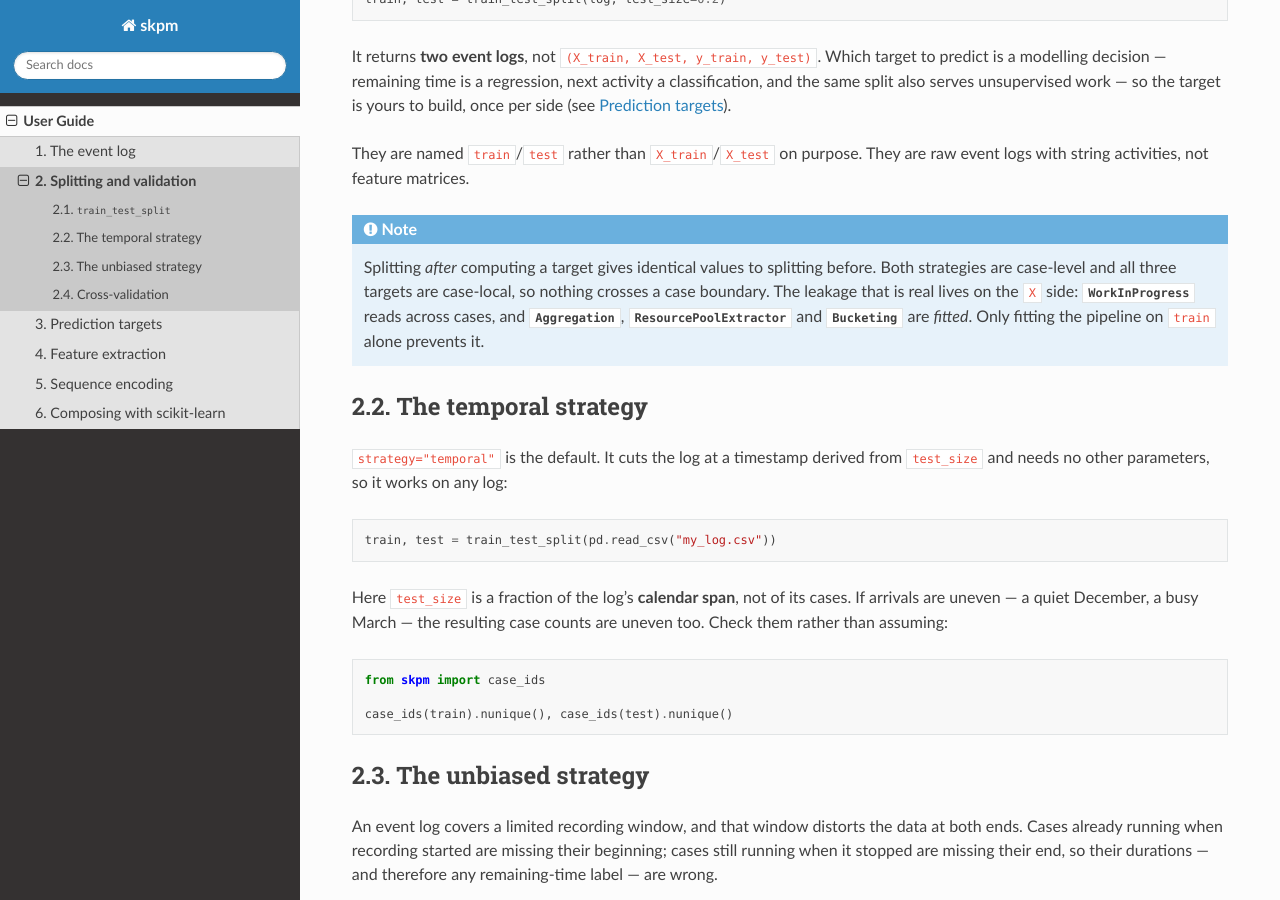
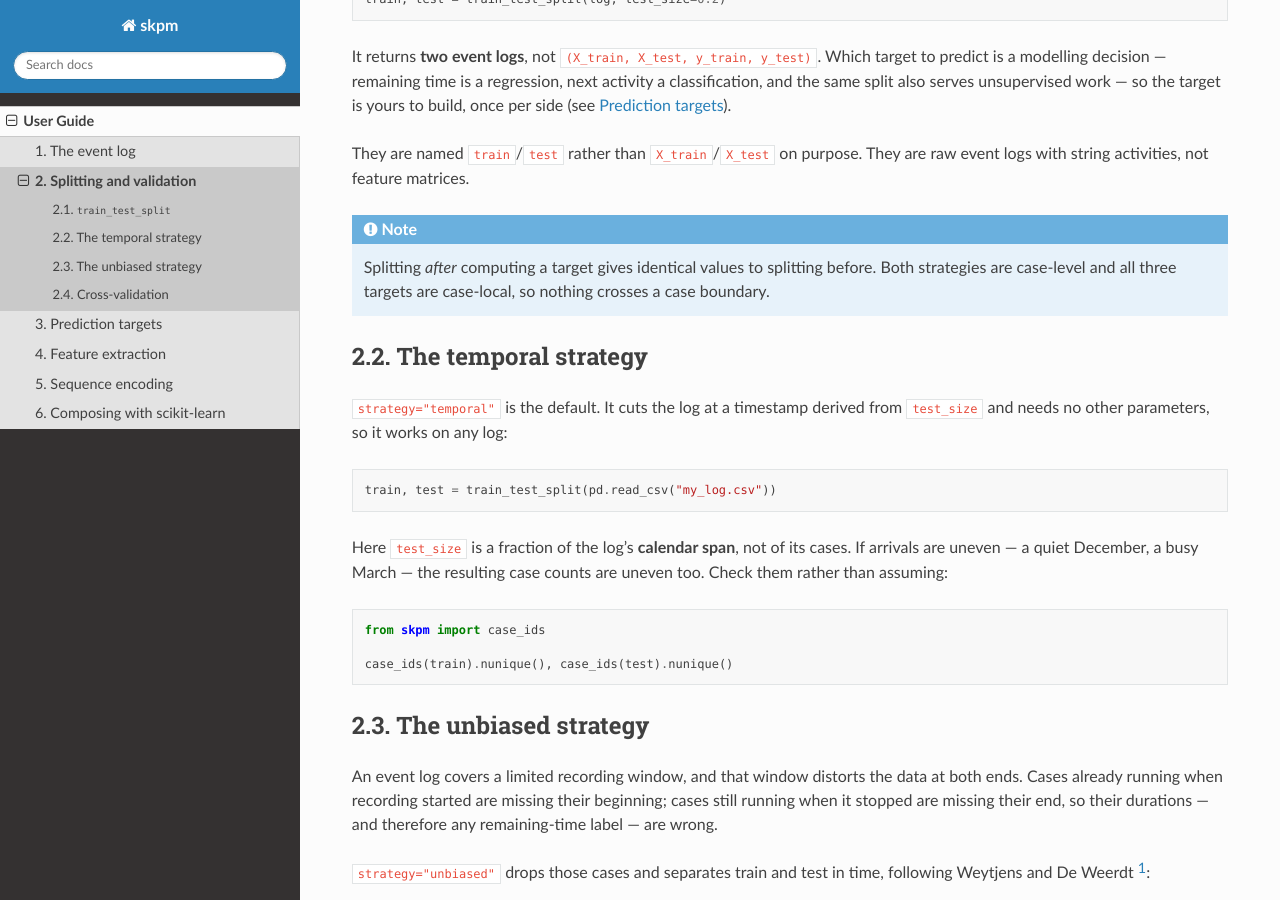
Before and after one commit to raseidi/skpm, a Sphinx documentation site: the page built from docs/source/user_guide/model_selection.rst, in a window 1280 px wide and 900 px high, scrolled down 392 px. Built offline with Sphinx 7.4.7 and the Read the Docs theme 3.1.0, drawn with Linux system fonts in a browser that asks for light colours; pages that are not in the unit, such as notebooks, are missing from menus; some of the changed text lies outside the part shown.

```diff
--- a/docs/source/user_guide/model_selection.rst
+++ b/docs/source/user_guide/model_selection.rst
@@ -36,12 +36,7 @@ purpose. They are raw event logs with string activities, not feature matrices.
 
    Splitting *after* computing a target gives identical values to splitting
    before. Both strategies are case-level and all three targets are case-local,
-   so nothing crosses a case boundary. The leakage that is real lives on the
-   ``X`` side: :class:`~skpm.feature_extraction.WorkInProgress` reads across
-   cases, and :class:`~skpm.sequence_encoding.Aggregation`,
-   :class:`~skpm.feature_extraction.ResourcePoolExtractor` and
-   :class:`~skpm.sequence_encoding.Bucketing` are *fitted*. Only fitting the
-   pipeline on ``train`` alone prevents it.
+   so nothing crosses a case boundary.
 
 .. _temporal_split:
 
@@ -140,9 +135,6 @@ Without ``groups``, a plain :class:`~sklearn.model_selection.KFold` would put a
 case's early events in a training fold and its later events in the validation
 fold — and the model would validate against cases it has already partly seen.
 
-Pass a DataFrame, not an ``EventLog``: meta-estimators index ``X`` before any
-SkPM code runs. ``train_test_split`` already returns DataFrames.
-
 .. topic:: References
 
    .. [1] Hans Weytjens and Jochen De Weerdt, "Creating Unbiased Public
```
Also changed, not shown: docs/source/user_guide/sequence_encoding.rst (+55 -3 lines).
